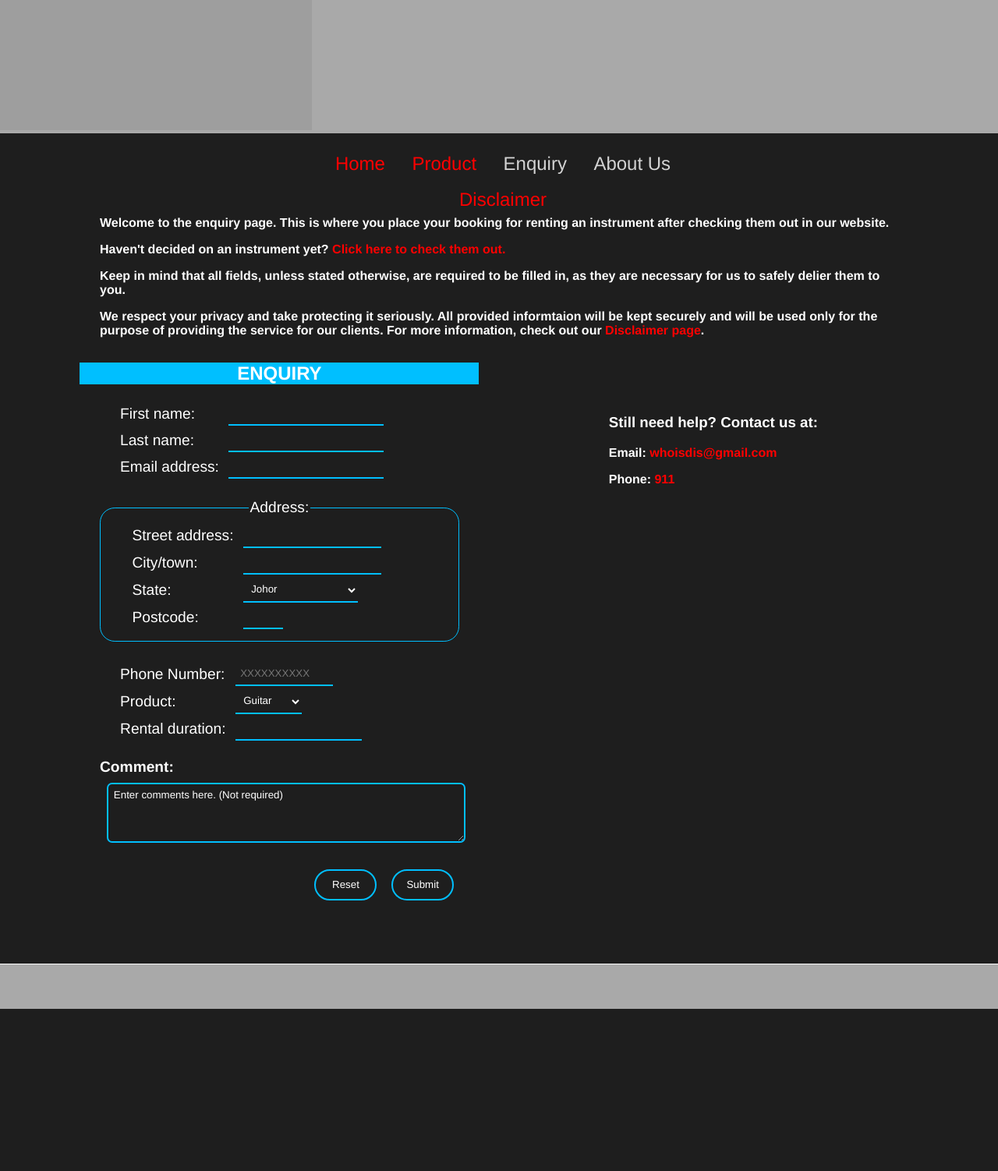
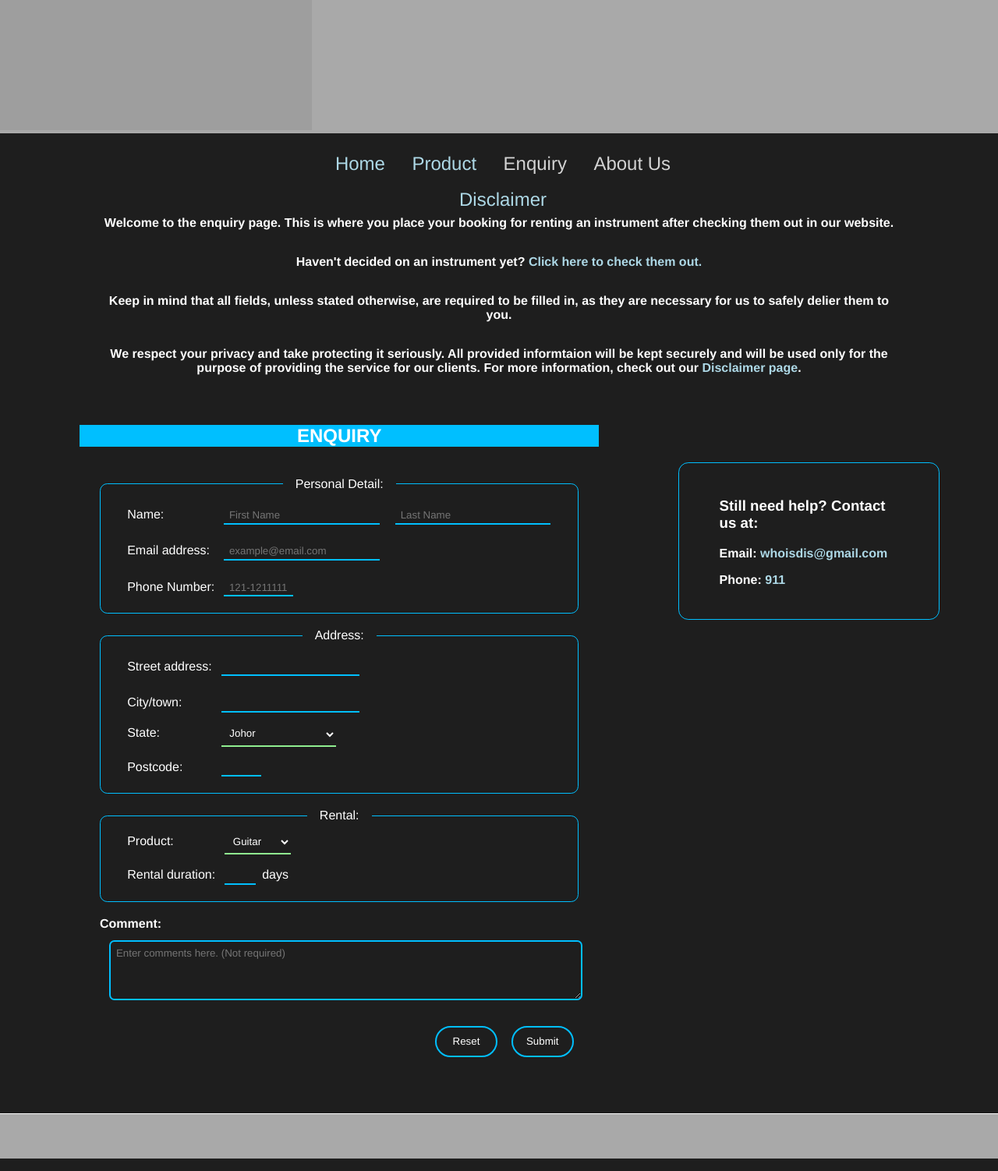
Before and after one commit to Zircon332/WebApp_Assignment, a PHP site: page /enquiry.html in a window 1280 px wide. Shown: the part 437-1939 px from the top of the page at 78% size. Before the commit the page ends 1731 px from the top, so only its background shows below. Run offline with PHP 8.4, Linux system fonts and the light colour scheme; grey boxes are pictures that could not be loaded.

Commit message:
improved enquiry

```diff
--- a/assign1/enquiry.html
+++ b/assign1/enquiry.html
@@ -28,12 +28,11 @@
           </ul>
         </nav>
 
-
         <section>
-          <p>Welcome to the enquiry page. This is where you place your booking for renting an instrument after checking them out in our website.</p>
-          <p>Haven't decided on an instrument yet? <a href="index.html">Click here to check them out.</a></p>
-          <p>Keep in mind that all fields, unless stated otherwise, are required to be filled in, as they are necessary for us to safely delier them to you.</p>
-          <p>We respect your privacy and take protecting it seriously.
+          <p class="space_bottom">Welcome to the enquiry page. This is where you place your booking for renting an instrument after checking them out in our website.</p>
+          <p class="space_bottom">Haven't decided on an instrument yet? <a href="index.html">Click here to check them out.</a></p>
+          <p class="space_bottom">Keep in mind that all fields, unless stated otherwise, are required to be filled in, as they are necessary for us to safely delier them to you.</p>
+          <p class="space_bottom">We respect your privacy and take protecting it seriously.
             All provided informtaion will be kept securely and will be used only for the purpose of providing the service for our clients.
             For more information, check out our <a href="discalimer.html">Disclaimer page</a>.</p>
         </section>
@@ -43,20 +42,25 @@
             <h2>ENQUIRY</h2>
           </div>
           <form id="enquiry_form" enctype="text/plain" method="post" action="process.php">
+            <fieldset>
+              <legend>Personal Detail: </legend>
               <table>
                 <tr>
-                <td><label for="fname">First name: </label></td>
-                <td><input type="text" id="fname" name="fname" required="Required" maxlength="25" size="25" pattern="^[a-zA-Z]+$"/></td>
-              </tr>
-              <tr>
-                <td><label for="lname">Last name: </label></td>
-                <td><input type="text" id="lname" name="lname" required="Required" maxlength="25" size="25" pattern="^[a-zA-Z]+$"/></td>
+                  <td><label for="fname">Name: </label></td>
+                  <td><input type="text" id="fname" name="fname" required="Required" maxlength="25" size="25" placeholder="First Name" pattern="^[a-zA-Z]+$"/>
+                  <input type="text" id="lname" name="lname" required="Required" maxlength="25" size="25" placeholder="Last Name" pattern="^[a-zA-Z]+$"/></td>
                 </tr>
                 <tr>
                 <td><label for="email">Email address: </label></td>
-              <td><input type="email" id="email" name="email" required="Required" size="25"/></td>
+                <td><input type="email" id="email" name="email" required="Required" size="25" placeholder="example@email.com" /></td>
                 </tr>
+                <tr>
+                  <td><label for="phone">Phone Number: </label></td>
+                  <td><input type="tel" id="phone" name="phone" placeholder="121-1211111" required="Required" maxlength="10" size="10"/></td>
+                </tr>
+
               </table>
+            </fieldset>
 
             <fieldset>
               <legend>Address: </legend>
@@ -102,11 +106,9 @@
               </table>
             </fieldset>
 
+            <fieldset>
+              <legend>Rental: </legend>
               <table>
-              <tr>
-                <td><label for="phone">Phone Number: </label></td>
-                <td><input type="tel" id="phone" name="phone" placeholder="XXXXXXXXXX" required="Required" maxlength="10" size="15"/></td>
-              </tr>
                 <tr>
                   <td><label for="product">Product: </label></td>
                   <td><select id="product" name="product" required="Required">
@@ -138,13 +140,14 @@
                   </td>
                 </tr>
                 <tr>
-                <td><label for="number">Rental duration: </label></td>
-                <td><input type="number" id="duration" name="duration" required="Required" size="10"/></td>
+                  <td><label for="duration">Rental duration: </label></td>
+                  <td><input type="number" id="duration" name="duration" required="Required" size="5"/>days</td>
                 </tr>
               </table>
+            </fieldset>
 
             <p><label for="comments">Comment: </label><br/>
-              <textarea name="comments" rows="4" cols="50">Enter comments here. (Not required)</textarea>
+              <textarea id="comments" name="comments" rows="4" cols="50" placeholder="Enter comments here. (Not required)"></textarea>
             </p>
 
             <div class="form_button">
--- a/assign1/styles/style.css
+++ b/assign1/styles/style.css
@@ -21,11 +21,15 @@ header {
 }
 
 section {
-    margin: 2% 10%;
+  text-align: center;
+  margin: 2% 10%;
 }
 
 aside {
-    margin: 2% 10%;
+  border-radius: .8em;
+  border: 1px solid #00BFFF;
+  margin: 1% 10% 2%;
+  padding: 2% 4%;
 }
 
 footer {
@@ -45,7 +49,7 @@ h1, h2, h3, h4, h5, h6, p {
 }
 
 a {
-  color: red;
+  color: lightblue;
   text-decoration: none;
   transition: .05s;
 }
@@ -78,9 +82,6 @@ li {
 
 
 
-
-
-
 /* ############### INDEX ############### */
 /* css in index.html specifically */
 
@@ -106,42 +107,65 @@ li {
 /* ############### ENQUIRY ############### */
 /* css in enquiry.html specifically */
 
+.space_bottom {
+  margin-bottom: 2em;
+}
+
 .form_header {
   text-align: center;
   background-color: #00BFFF;
-  margin: 2em 5% 0;
+  margin: 4em 5% 0;
 }
 
 form {
   margin: 0 10% 5%;
-  font-size: 1.2em;
 }
 
 fieldset {
-  border-radius: 1em;
+  border-radius: .6em;
   border: 1px solid #00BFFF;
   margin: 1.2em 0;
 }
 
 form legend {
   text-align: center;
+  padding: 0 1em;
 }
 
 form table {
   margin-left: 1.2em;
 }
 
+td {
+  vertical-align: text-top;
+}
+
 input[type=text], input[type=email], input[type=number], input[type=tel] {
   border: none;
   border-bottom: 2px solid #00BFFF;
   background-color: transparent;
-  padding: .5em;
-  margin-left: 1vh;
+  padding: .5em .5em .2em;
+  margin: 1vh 1vh 1vh;
 }
 
 input[type=text]:hover, input[type=email]:hover, input[type=number]:hover, input[type=tel]:hover {
-  border-bottom: 2px solid #44DFFF;
-  transition: .5s;
+  border-bottom: 2px solid #80ccff;
+  transition: .1s;
+}
+
+input[type=number] {
+  width: 2em;
+  text-align: right;
+}
+
+input[type=number]::-webkit-inner-spin-button,
+input[type=number]::-webkit-outer-spin-button {
+  -webkit-appearance: none;
+  margin: 0;
+}
+
+input[type=text]:valid, input[type=email]:valid, input[type=number]:valid, input[type=tel]:valid {
+  border-bottom: 2px solid lightgreen;
 }
 
 select {
@@ -150,6 +174,10 @@ select {
   background-color: transparent;
   padding: .5em;
   margin-left: 1vh;
+}
+
+select:valid {
+  border-bottom: 2px solid lightgreen;
 }
 
 select optgroup, select option {
@@ -189,26 +217,28 @@ input[type=reset]:hover, input[type=submit]:hover {
 
 @media only screen and (min-width: 1000px) {
   form {
-    width: 36%;
+    width: 48%;
     float: left;
   }
 
   .form_header {
     margin-left: 8%;
-    width: 40%;
+    width: 52%;
   }
 
   aside {
     float: left;
-    width: 30%;
-    margin: 0 5%;
+    width: 18%;
+    margin: 0;
   }
 
   footer {
     clear: both;
   }
+
+  #lname {
+    display: inline;
   }
-
 }
 
 /* ############### ABOUTME ############### */
```
Lines whose indentation alone changed are shown as unchanged.
